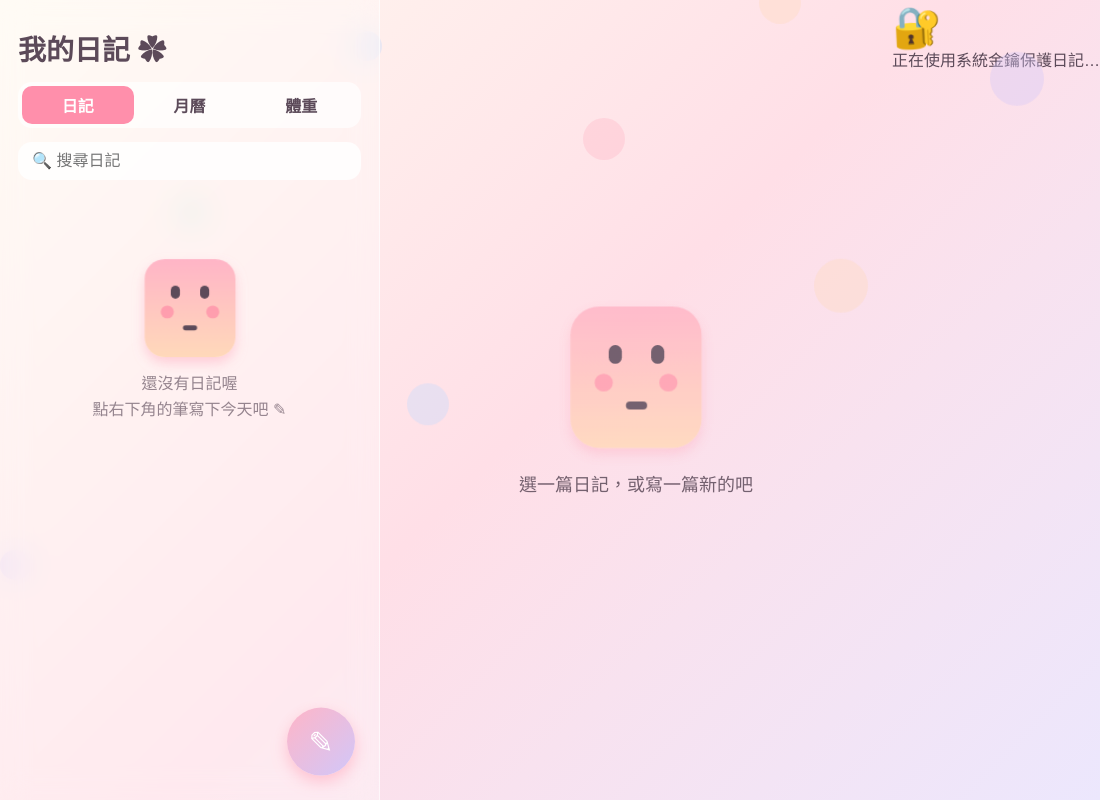
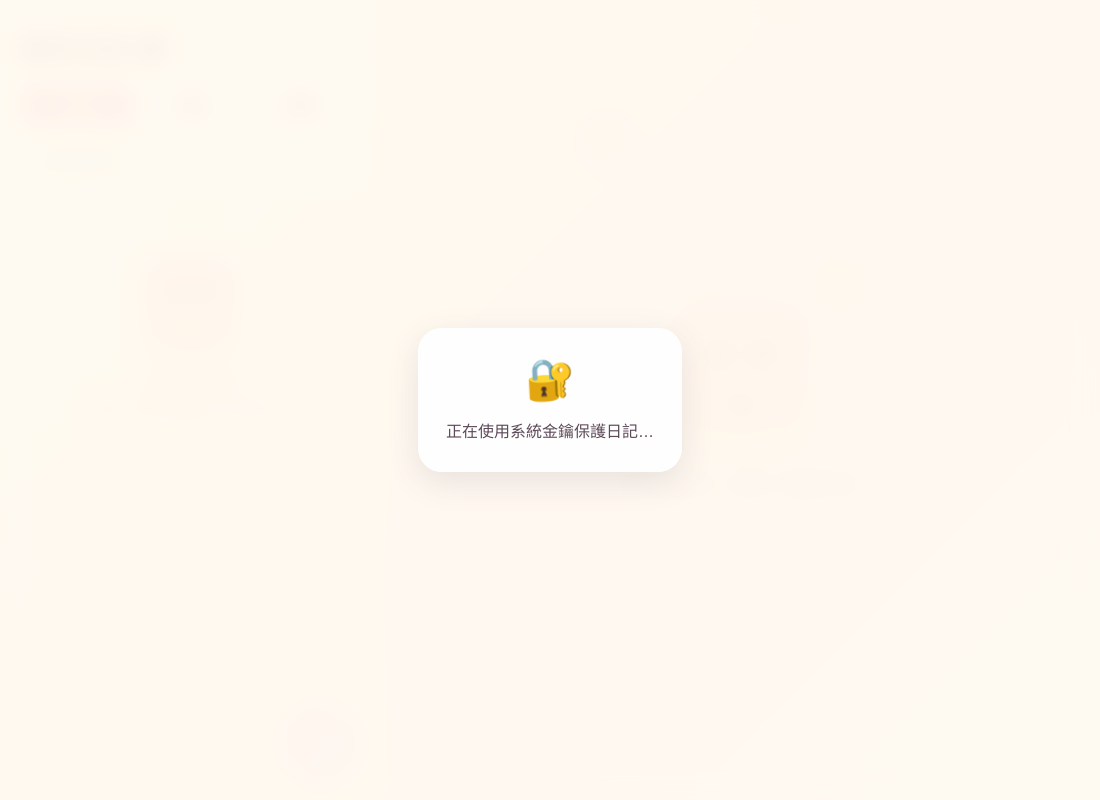
Before and after one commit to andy32012/diary, an Electron app: page windows/app/index.html in a window 1100 px wide. Drawn offline with Linux system fonts and the light colour scheme.

Commit message:
Style the secure storage gate

```diff
--- a/windows/app/style.css
+++ b/windows/app/style.css
@@ -191,3 +191,11 @@ textarea:focus { box-shadow: 0 0 0 3px var(--pink); }
 .chart-empty { position: absolute; inset: 0; display: flex; flex-direction: column; align-items: center; justify-content: center; gap: 14px; opacity: .8; }
 .tip { position: absolute; pointer-events: none; background: var(--ink); color: #fff; font-size: 12px; font-weight: 700; padding: 5px 10px; border-radius: 10px;
   transform: translate(-50%, -130%); white-space: nowrap; transition: opacity .15s; }
+
+/* 加密儲存載入與錯誤狀態 */
+.secure-gate { position: fixed; inset: 0; z-index: 100; display: flex; align-items: center; justify-content: center;
+  padding: 24px; background: #fffaf0ee; backdrop-filter: blur(12px); }
+.secure-gate-card { display: flex; flex-direction: column; align-items: center; gap: 16px; max-width: 420px; padding: 28px;
+  border-radius: 24px; background: #ffffffee; box-shadow: 0 10px 32px #5c4a5922; text-align: center; }
+#secureGateMessage { line-height: 1.6; }
+#secureRetry { color: #fff; background: var(--pink-deep); padding: 9px 20px; border-radius: 999px; font-weight: 800; }
```
